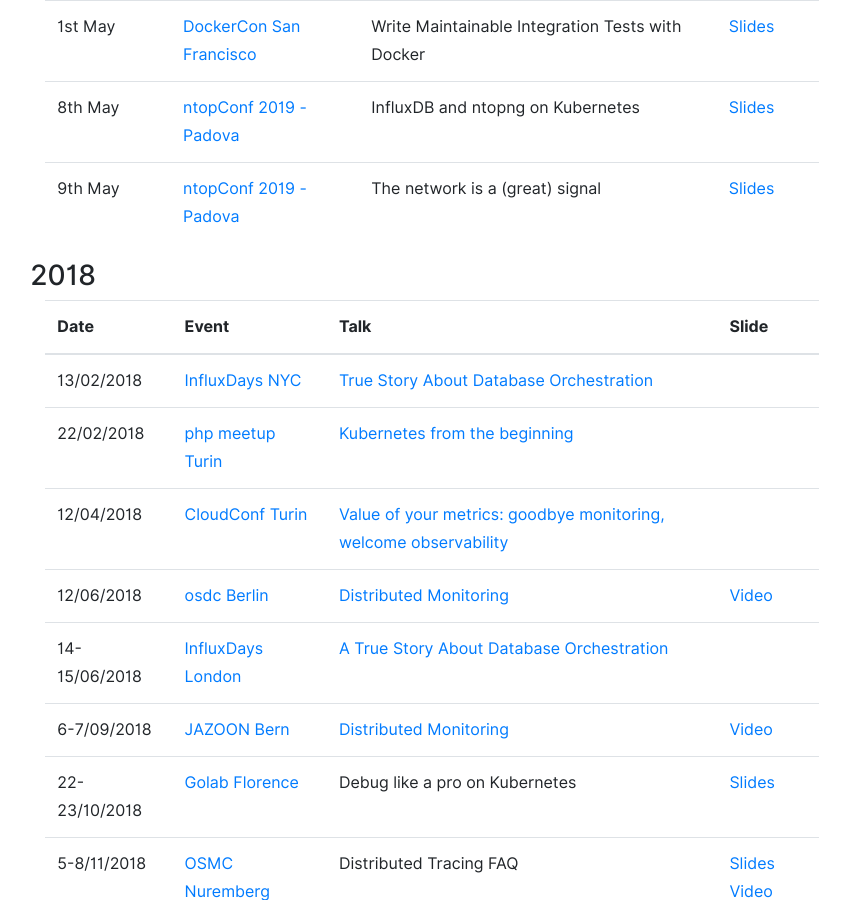
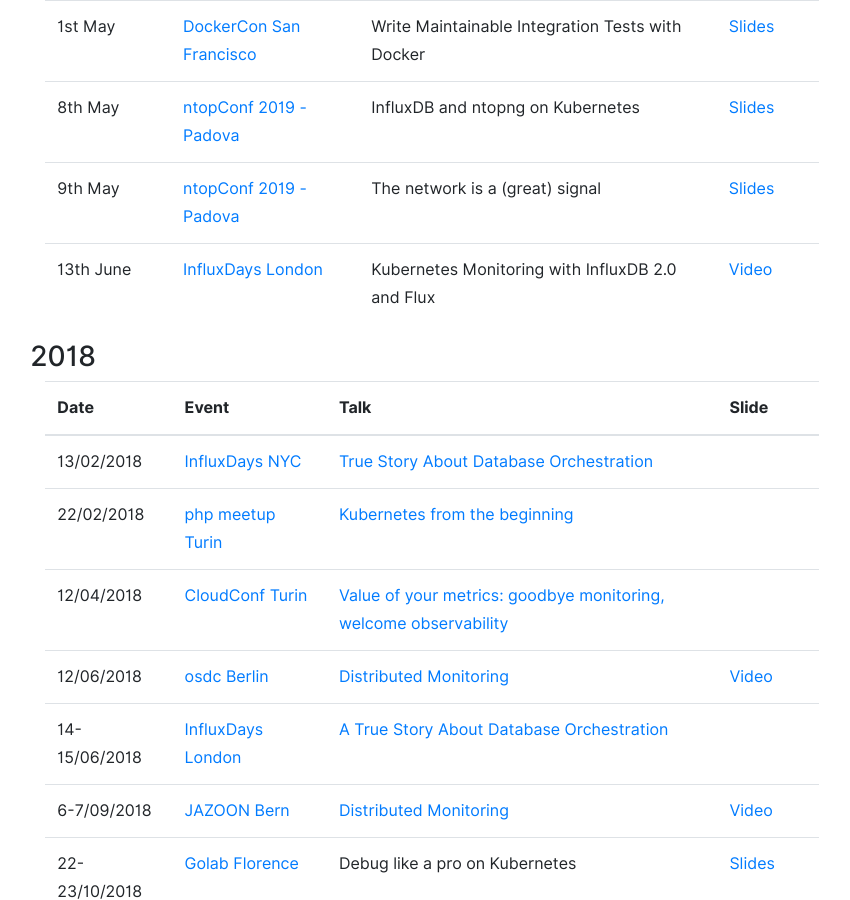
Before and after one commit to gianarb/gianarb.github.com, a Jekyll site: the page built from conferences.html, in a window 1280 px wide and 900 px high, scrolled down 922 px. Shown: the whole window, without its empty margins (216-1066 px from the left). Built offline with Jekyll 4.4.1, drawn with Linux system fonts in a browser that asks for light colours; nearby versions of some CDN libraries.

Commit message:
influxdays and new link containerdays
Signed-off-by: Gianluca Arbezzano <gianarb92@gmail.com>

```diff
--- a/_includes/next-events.html
+++ b/_includes/next-events.html
@@ -5,7 +5,7 @@
           <thead>
             <tr>
               <td>24th June</td>
-              <td><a href="https://www.containerdays.io/">ContainerDays Hamburg</a></td>
+              <td><a href="https://www.containerdays.io/program/conferenceday2/#write-maintaina">ContainerDays Hamburg</a></td>
               <td>Write maintainable integration test with Docker</td>
             </tr>
           </thead>
--- a/conferences.html
+++ b/conferences.html
@@ -110,6 +110,14 @@
                   <td>The network is a (great) signal</td>
                   <td>
                       <a href="https://speakerdeck.com/gianarb/ntopconf-2019-the-network-is-a-great-signal" target="_blank">Slides</a>
+                  </td>
+                </tr>
+                <tr>
+                  <td>13th June</td>
+                  <td><a href="https://influxdays.com/speakers/gianluca-arbezzano/">InfluxDays London</a></td>
+                  <td>Kubernetes Monitoring with InfluxDB 2.0 and Flux</td>
+                  <td>
+                      <a href="https://www.youtube.com/watch?v=Uw4gBnqhz7g" target="_blank">Video</a>
                   </td>
                 </tr>
               </tbody>
```
